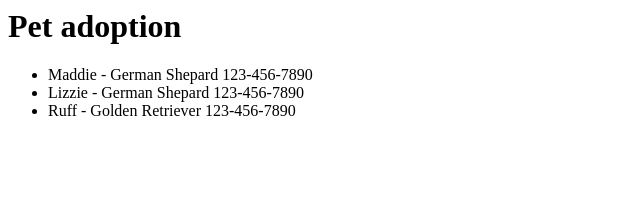
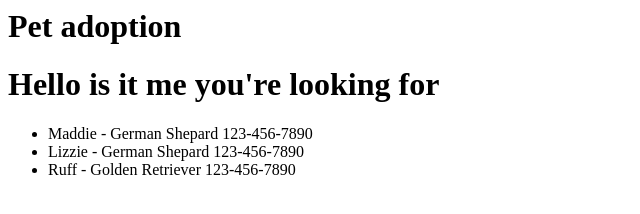
Before and after one commit to hinchley2018/nyu-pet-adoption-website, a plain HTML site: page index.html in a window 1280 px wide. Shown: the whole page, without its empty margins (0-640 px from the left). Drawn offline with Linux system fonts and the light colour scheme.

Commit message:
added Lionel Richie to index.html

```diff
--- a/index.html
+++ b/index.html
@@ -1,4 +1,5 @@
 <h1>Pet adoption</h1>
+<h1>Hello is it me you're looking for</h1>
 
 <ul>
     <li>Maddie - German Shepard 123-456-7890</li>
```
